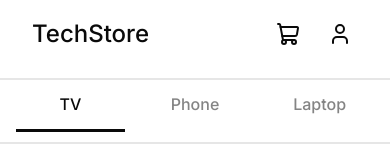
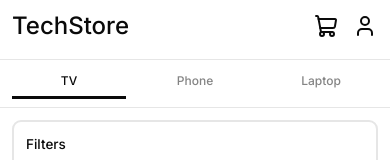
Before and after one commit to shishkinsa997/ecommerce, a React (Vite) app: page / in a window 390 px wide. Shown: the top 160 px of the page. Built offline with nearby package versions, Linux system fonts and the light colour scheme.

Commit message:
style: update styles for responsive design

```diff
--- a/src/components/layout/Footer.jsx
+++ b/src/components/layout/Footer.jsx
@@ -6,7 +6,7 @@ const Footer = () => {
 
   return (
     <footer className="relative w-full mx-auto mt-auto after:absolute after:top-0 after:left-0 after:w-full after:h-0.5 after:bg-black/10 after:content-['']">
-      <div className="max-w-360 mx-auto p-8 flex flex-col items-center">
+      <div className="max-w-360 mx-auto p-8 max-lg:px-4 flex flex-col items-center">
         <div className="w-full grid grid-cols-4 gap-8 mb-4 max-lg:grid-cols-2 max-md:grid-cols-1">
           <div className="flex flex-col gap-2">
             <h3 className="text-lg">About</h3>
--- a/src/components/layout/Header.jsx
+++ b/src/components/layout/Header.jsx
@@ -10,7 +10,7 @@ const Header = ({ setPageType, pageType, cart }) => {
   let count = Object.values(cart).reduce((acc, x) => acc + x, 0)
 
   const cartCount = (
-    <span className='absolute -top-1 -right-1 ring rounded-full size-5 text-center text-[12px]/5 text-white bg-black'>{count}</span>
+    <span className='absolute -top-1 -right-1 ring rounded-full size-5 text-center text-[0.7rem]/5 text-white bg-black'>{count}</span>
   )
 
   useEffect(() => {
@@ -50,7 +50,7 @@ const Header = ({ setPageType, pageType, cart }) => {
           "sticky z-1 top-0 mx-auto w-full max-sm:pb-3 bg-white",
           underlineStyle
         )}>
-      <div className="max-w-360 mx-auto px-8 py-4 flex items-center justify-between">
+      <div className="max-w-360 mx-auto px-8 py-4 max-lg:px-4 flex items-center justify-between">
           <div className="flex items-center gap-8">
             <Link href="/tv" className="text-[24px]/8 text-black" setPageType={setPageType}>TechStore</Link>
             {!isMobile && nav}
--- a/src/pages/Cart.jsx
+++ b/src/pages/Cart.jsx
@@ -16,7 +16,7 @@ const Cart = ({ cart, setCart, setPageType }) => {
     <div className="w-full h-full max-w-7xl flex flex-col gap-8">
       <h1 className="text-2xl">Shopping Cart</h1>
       {isEmpty ? <EmptyCart setPageType={setPageType}/> :
-      <div className="w-full h-full flex gap-8">
+      <div className="w-full h-full flex gap-8 max-lg:flex-col">
         <div className="w-full h-full flex flex-col flex-1 gap-4">
           {cartProducts.map((product) => (<ProductCardRow key={product.id} setCart={setCart} cart={cart} {...product}/>))}
         </div>
--- a/src/pages/Content.jsx
+++ b/src/pages/Content.jsx
@@ -7,7 +7,7 @@ const Content = ({ pageType, setPageType, cart, setCart }) => {
   return (
     <>
       <main className="mx-auto w-full tabular-nums">
-        <div className="max-w-360 mx-auto gap-6 p-8 flex items-start justify-center flex-col lg:flex-row">
+        <div className="max-w-360 mx-auto gap-6 p-8 max-lg:p-4 flex items-start justify-center flex-col lg:flex-row">
           {pageType === 'tv' && <TvListing cart={cart} setCart={setCart} pageType={pageType} setPageType={setPageType} />}
           {pageType === 'phone' && <PhoneListing cart={cart} setCart={setCart} pageType={pageType} setPageType={setPageType} />}
           {pageType === 'laptop' && <LaptopListing cart={cart} setCart={setCart} pageType={pageType} setPageType={setPageType} />}
--- a/src/styles/index.css
+++ b/src/styles/index.css
@@ -17,6 +17,9 @@
   html {
     scroll-behavior: smooth;
     font-size: 16px;
+    @media (width < 460px) {
+    font-size: 12px;
+    }
   }
 
   body {
```
